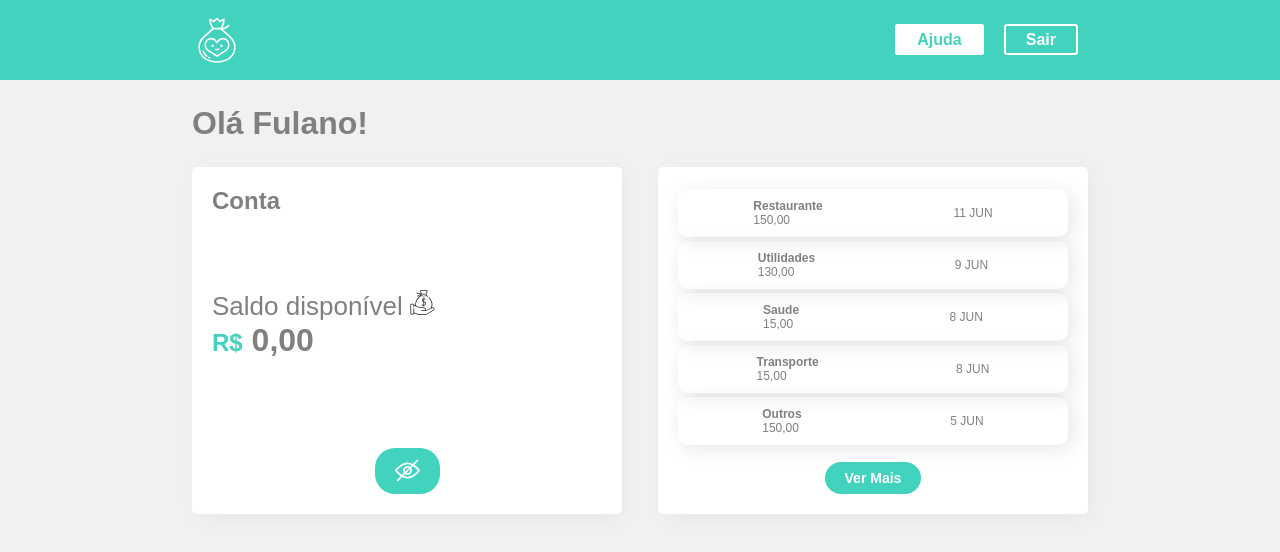
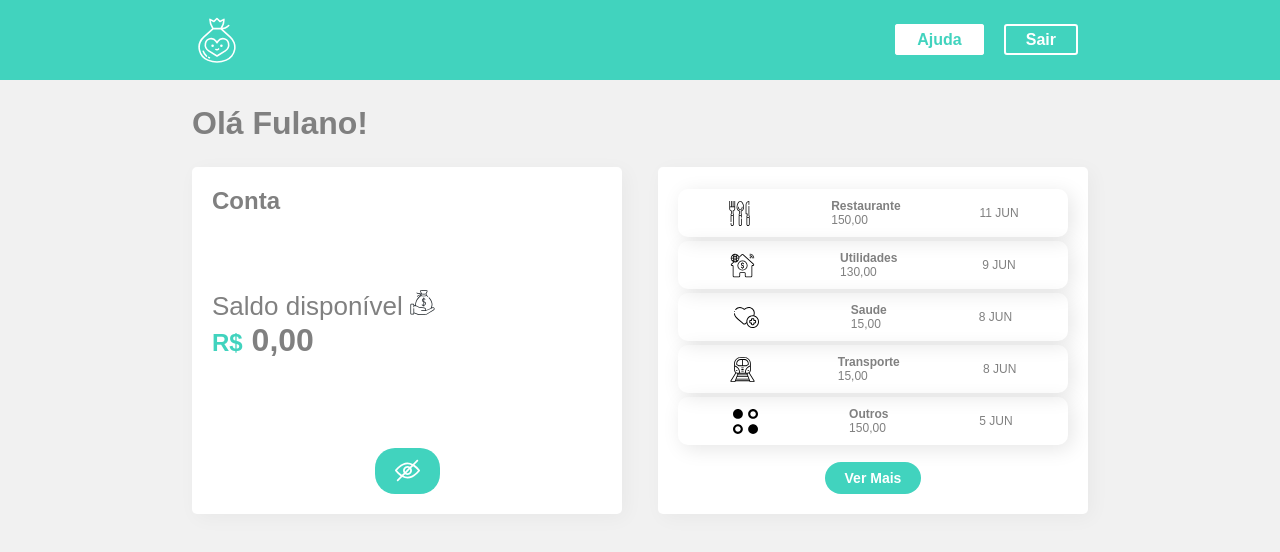
Before and after one commit to lucsimao/alura-react-styled-components, a React (Create React App) app: page / in a window 1280 px wide. Shown: the top 552 px of the page. Built offline with nearby package versions, Linux system fonts and the light colour scheme; the HTML template or start-up script is replaced by a standard one.

Commit message:
feat: create ImageFilter

```diff
--- /dev/null
+++ b/src/Components/ImageFilter.js
@@ -0,0 +1,19 @@
+import React from "react";
+import alimentacao from "../assets/images/alimentacao.svg";
+import outros from "../assets/images/outros.svg";
+import saude from "../assets/images/saude.svg";
+import transporte from "../assets/images/transporte.svg";
+import utilidades from "../assets/images/utilidades.svg";
+import { Icone } from "./UI";
+
+export default (type) => {
+  const Images = {
+    Restaurante: <Icone src={alimentacao} alt="Restaurante" />,
+    Utilidades: <Icone src={utilidades} alt="Utilidades" />,
+    Saude: <Icone src={saude} alt="Saude" />,
+    Transporte: <Icone src={transporte} alt="Transporte" />,
+    default: <Icone src={outros} alt="Outros" />,
+  };
+
+  return Images[type] || Images.default;
+};
--- a/src/Components/Items/index.jsx
+++ b/src/Components/Items/index.jsx
@@ -1,5 +1,6 @@
 import React from "react";
 import styled from "styled-components";
+import ImageFilter from "../ImageFilter";
 import Item from "../Item";
 
 const Items = styled.div`
@@ -16,6 +17,7 @@
 export default (props) => {
   return (
     <Items>
+      {ImageFilter(props.type)}
       <Item {...props}></Item>
       <span>{props.date}</span>
     </Items>
```
